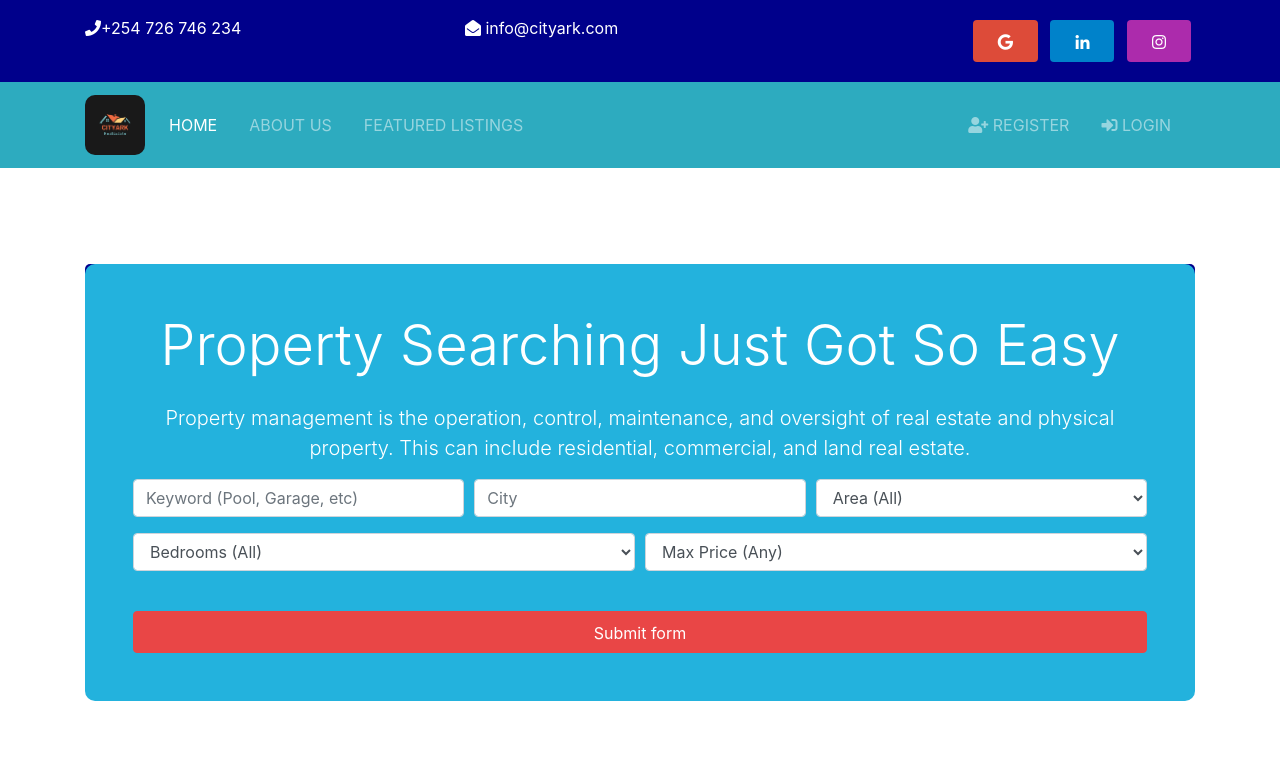
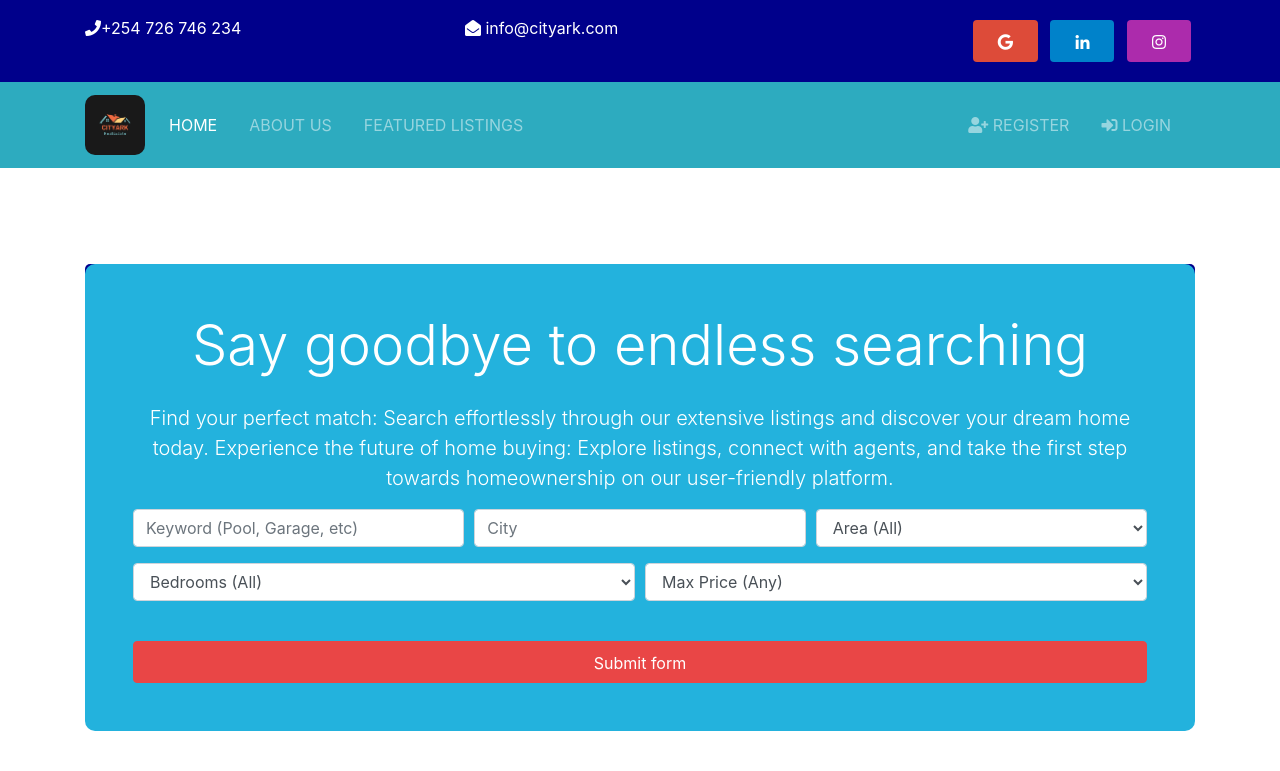
Before and after one commit to rodgersxy/Real-Estate-Listings, a Django app: page / in a window 1280 px wide. Shown: the top 771 px of the page. Run offline with Django 5.2, Linux system fonts and the light colour scheme; data that the repository does not hold is empty; some libraries are stand-ins or nearby versions.

Commit message:
upate on the landing page

```diff
--- a/templates/pages/index.html
+++ b/templates/pages/index.html
@@ -12,11 +12,10 @@
   <div class="container text-center" >
     <div class="home-search p-5" style="background-color:darkblue;">
       <div class="overlay p-5" style="background-color:rgb(35, 178, 221); border-radius: 10px;">
-        <h1 class="display-4 mb-4">Property Searching Just Got So Easy</h1>
+        <h1 class="display-4 mb-4">Say goodbye to endless searching</h1>
         <p class="lead">
-          Property management is the operation, control, maintenance,
-          and oversight of real estate and physical property.
-          This can include residential, commercial, and land real estate.
+          Find your perfect match: Search effortlessly through our extensive listings and discover your dream home today.
+          Experience the future of home buying: Explore listings, connect with agents, and take the first step towards homeownership on our user-friendly platform.
         </p>
         <div class="search">
           <form action="{% url 'search' %}">
```
